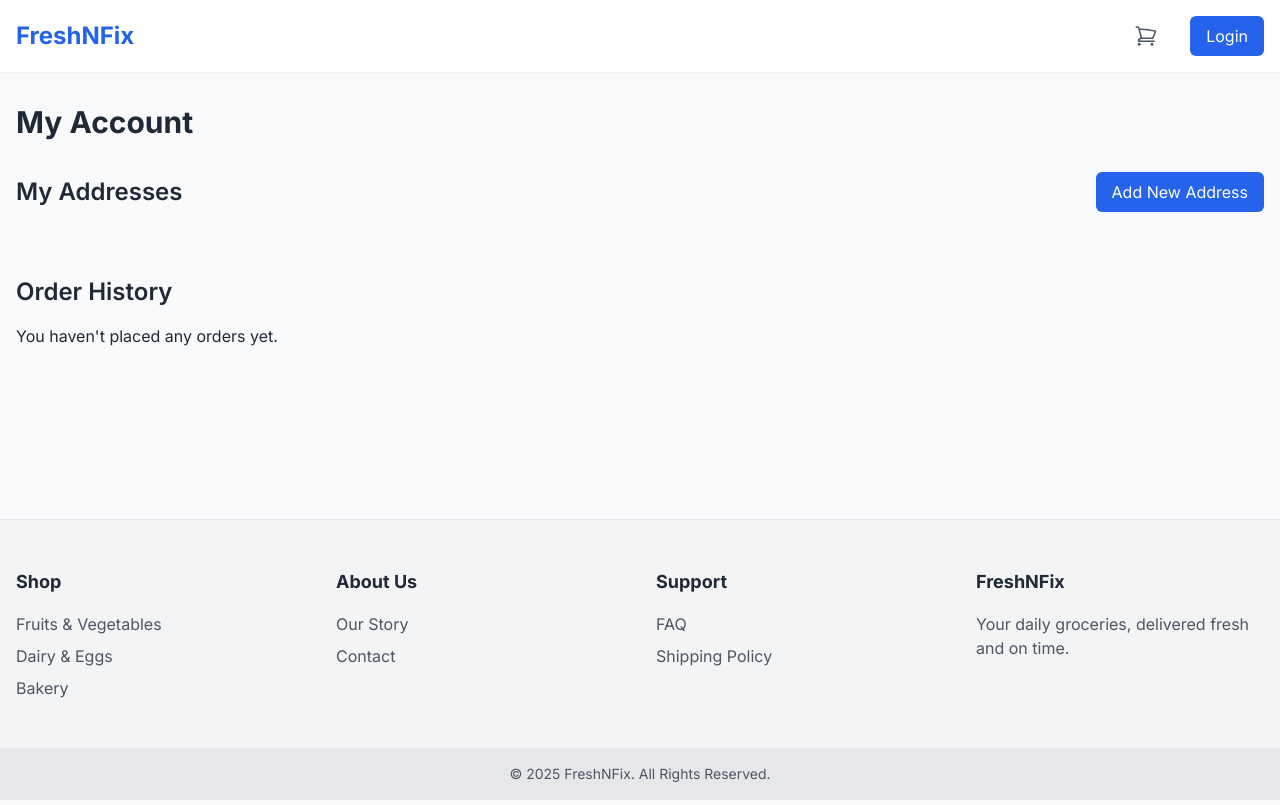
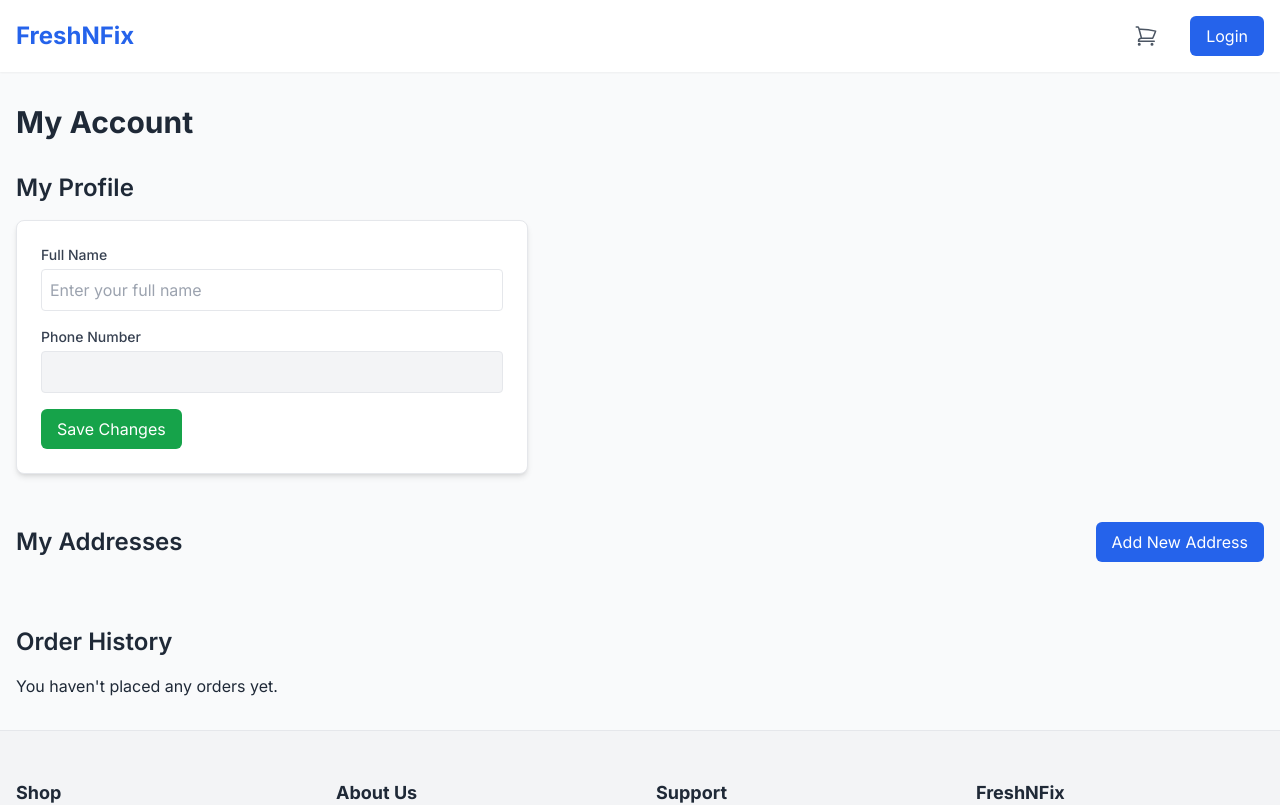
Before and after one commit to nikhil00001/FreshNFix, a Next.js app in the folder client/: page /account in a window 1280 px wide. Shown: the top 805 px of the page. Built offline with nearby package versions, Linux system fonts and the light colour scheme.

Commit message:
My Account - User info

```diff
--- a/client/app/account/page.jsx
+++ b/client/app/account/page.jsx
@@ -6,6 +6,7 @@ import { MapPinIcon } from '@heroicons/react/24/solid'; // Import a location ico
 
 
 export default function AccountPage() {
+  const [user, setUser] = useState({ name: '', phone: '' });
   const [orders, setOrders] = useState([]);
   const [addresses, setAddresses] = useState([]);
   const [showAddressForm, setShowAddressForm] = useState(false);
@@ -21,22 +22,51 @@ export default function AccountPage() {
       }
       try {
         const apiUrl = process.env.NEXT_PUBLIC_API_URL;
-        const [ordersRes, addressesRes] = await Promise.all([
+        const [profileRes, ordersRes, addressesRes] = await Promise.all([
+          fetch(`${apiUrl}/api/profile/me`, { headers: { 'Authorization': `Bearer ${token}` } }),
           fetch(`${apiUrl}/api/orders/myorders`, { headers: { 'Authorization': `Bearer ${token}` } }),
           fetch(`${apiUrl}/api/address`, { headers: { 'Authorization': `Bearer ${token}` } })
         ]);
+        const profileData = await profileRes.json();
         const ordersData = await ordersRes.json();
         const addressesData = await addressesRes.json();
+
+        if (profileRes.ok) setUser(profileData);
         setOrders(ordersData);
         setAddresses(addressesData);
       } catch (error) {
         console.error('Failed to fetch account data:', error);
+        toast.error('Could not load account data.');
       } finally {
         setLoading(false);
       }
     };
     fetchData();
   }, []);
+
+  // Handler to update the user's name in the local state
+  const handleNameChange = (e) => {
+    setUser({ ...user, name: e.target.value });
+  };
+
+  // Handler to save the updated name to the backend
+  const handleUpdateName = async (e) => {
+    e.preventDefault();
+    const token = localStorage.getItem('token');
+    const apiUrl = process.env.NEXT_PUBLIC_API_URL;
+
+    const res = await fetch(`${apiUrl}/api/profile/me`, {
+      method: 'PUT',
+      headers: { 'Content-Type': 'application/json', 'Authorization': `Bearer ${token}` },
+      body: JSON.stringify({ name: user.name })
+    });
+
+    if (res.ok) {
+      toast.success('Profile updated successfully!');
+    } else {
+      toast.error('Failed to update profile.');
+    }
+  };
 
   const handleAddressChange = (e) => {
     setNewAddress({ ...newAddress, [e.target.name]: e.target.value });
@@ -117,6 +147,36 @@ export default function AccountPage() {
     <div className="container mx-auto px-4 py-8">
       <h1 className="text-3xl font-bold mb-8">My Account</h1>
 
+      {/* --- NEW: My Profile Section --- */}
+      <div className="mb-12">
+        <h2 className="text-2xl font-semibold mb-4">My Profile</h2>
+        <form onSubmit={handleUpdateName} className="bg-white p-6 rounded-lg shadow-md border space-y-4 max-w-lg">
+          <div>
+            <label htmlFor="name" className="block text-sm font-medium text-gray-700">Full Name</label>
+            <input
+              type="text"
+              id="name"
+              value={user.name || ''}
+              onChange={handleNameChange}
+              placeholder="Enter your full name"
+              className="mt-1 w-full p-2 border rounded"
+              required
+            />
+          </div>
+          <div>
+            <label htmlFor="phone" className="block text-sm font-medium text-gray-700">Phone Number</label>
+            <input
+              type="text"
+              id="phone"
+              value={user.phone || ''}
+              disabled
+              className="mt-1 w-full p-2 border rounded bg-gray-100 cursor-not-allowed"
+            />
+          </div>
+          <button type="submit" className="bg-green-600 text-white px-4 py-2 rounded-md hover:bg-green-700">Save Changes</button>
+        </form>
+      </div>
+
       {/* --- Address Section --- */}
       <div className="mb-12">
         <div className="flex justify-between items-center mb-4">
```
Also changed, not shown: 2 other files (tests, documents, lock files or other folders).
